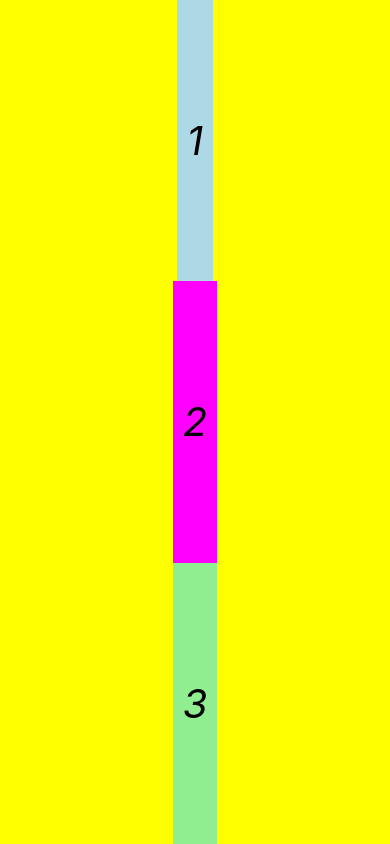
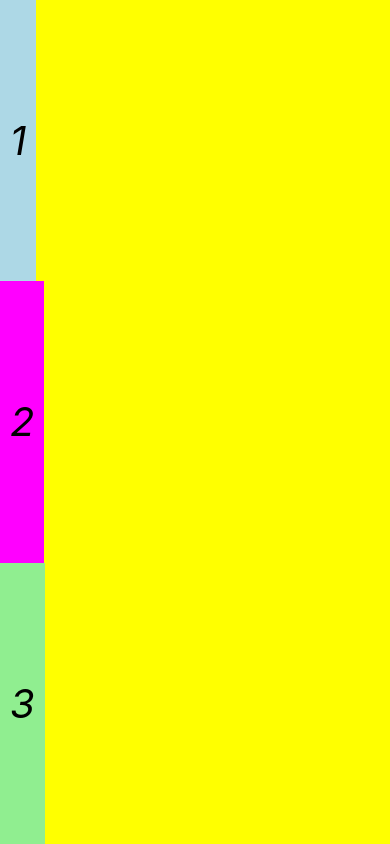
Before and after one commit to codingscode/reactnative_from_zero_to_hero, a React Native app in the folder rntour/: screen / in a window 390 px wide. Built offline with nearby package versions, Linux system fonts and the light colour scheme.

Commit message:
parte 22

```diff
--- a/rntour/App.js
+++ b/rntour/App.js
@@ -32,10 +32,10 @@ function App() {
 const styles = StyleSheet.create({
    body: {
       flex: 1,
-      flexDirection: 'column',
+      flexDirection: 'column', // row
       backgroundColor: 'yellow',
-      alignItems: 'center',
-      justifyContent: 'center',
+      alignItems: 'flex-start', // flex-end, stretch, center
+      justifyContent: 'center', // flex-start
    },
    view1: {
       flex: 1,
```
